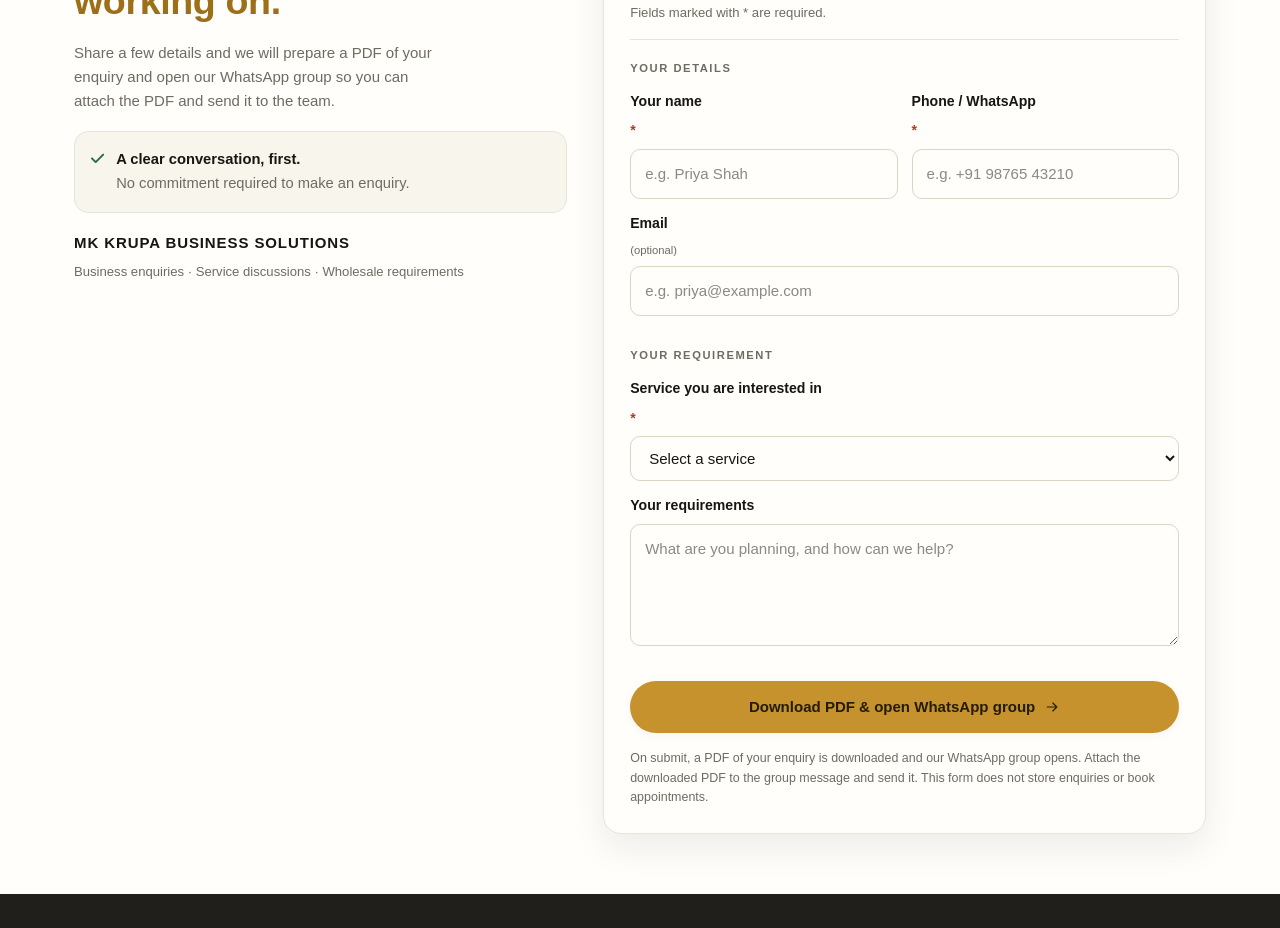
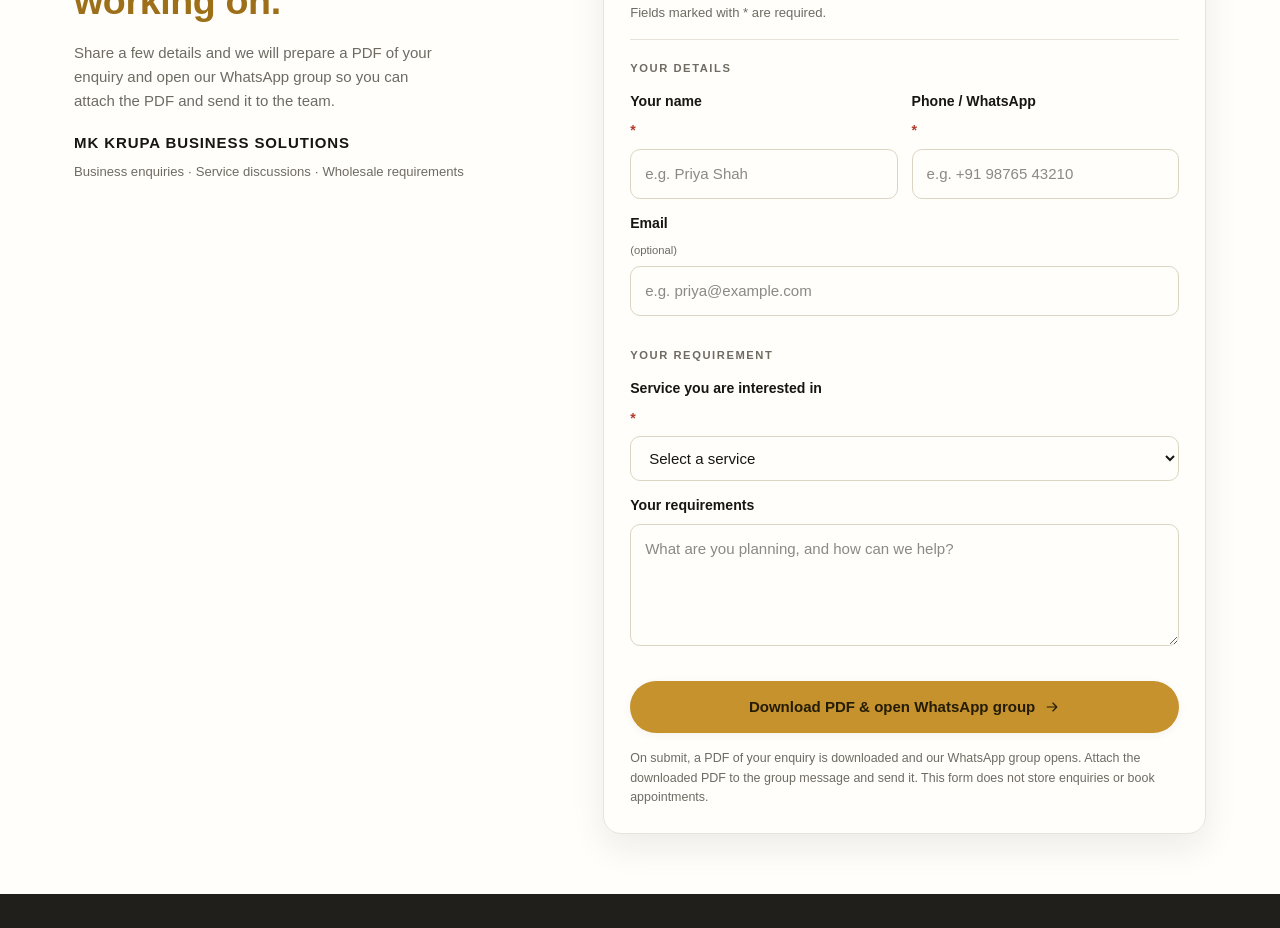
Before and after one commit to dhruv005432/Mk--krupa--business-solutions, a Next.js app: page / in a window 1280 px wide. Shown: the part 6040-6968 px from the top of the page. Built offline with nearby package versions, Linux system fonts and the light colour scheme.

Commit message:
Remove 'contact-promise' block from Contact section

```diff
--- a/src/app/globals.css
+++ b/src/app/globals.css
@@ -1041,31 +1041,6 @@ ul {
   max-width: 44ch;
 }
 
-.contact-promise {
-  display: flex;
-  align-items: flex-start;
-  gap: 12px;
-  margin-top: 18px;
-  padding: 16px;
-  border: 1px solid var(--line);
-  border-radius: var(--radius);
-  background: var(--cream);
-}
-
-.contact-promise i {
-  color: var(--green);
-  margin-top: 3px;
-}
-
-.contact-promise p {
-  font-size: 0.92rem;
-  color: var(--muted);
-}
-
-.contact-promise strong {
-  color: var(--ink);
-}
-
 .contact-details {
   margin-top: 18px;
   display: flex;
--- a/src/app/page.tsx
+++ b/src/app/page.tsx
@@ -706,14 +706,6 @@ export default function Home() {
               Share a few details and we will prepare a PDF of your enquiry and open our WhatsApp
               group so you can attach the PDF and send it to the team.
             </p>
-            <div className="contact-promise">
-              <i className="fa-solid fa-check" aria-hidden="true" />
-              <p>
-                <strong>A clear conversation, first.</strong>
-                <br />
-                No commitment required to make an enquiry.
-              </p>
-            </div>
             <div className="contact-details">
               <span>MK KRUPA BUSINESS SOLUTIONS</span>
               <small>Business enquiries · Service discussions · Wholesale requirements</small>
```
